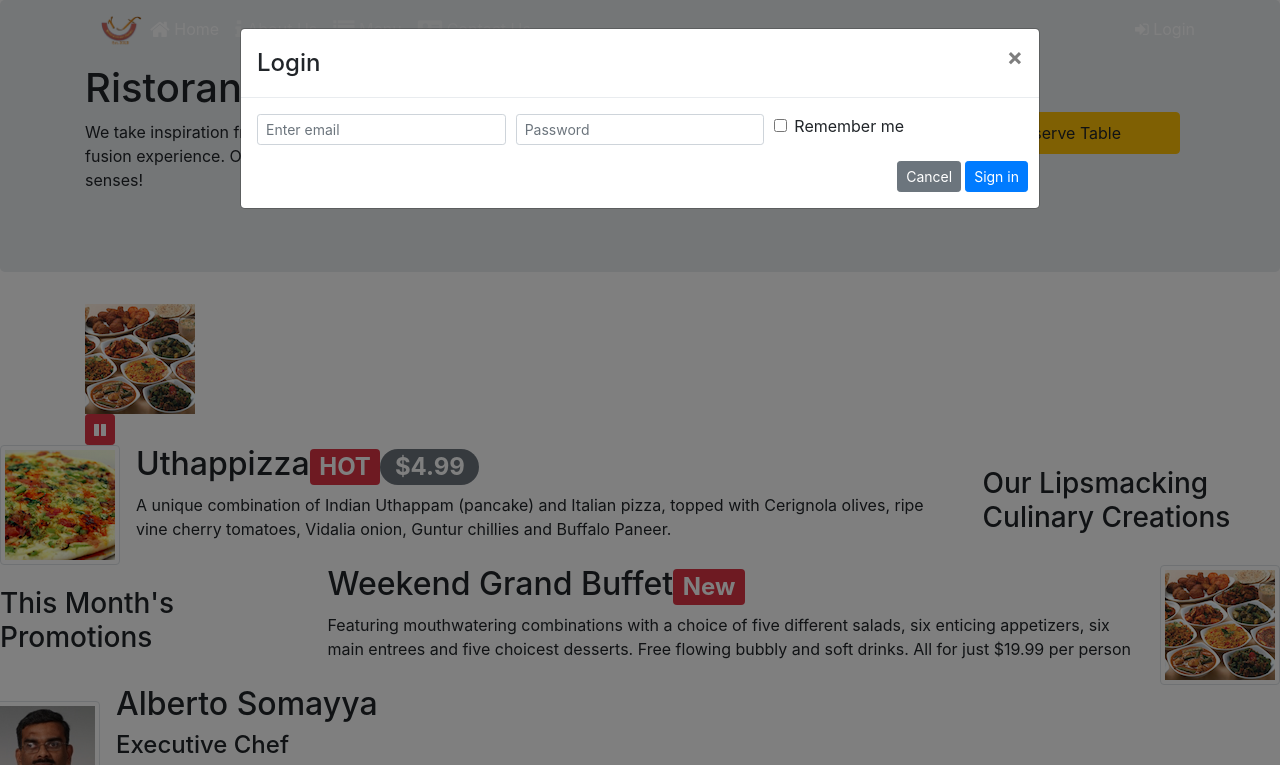
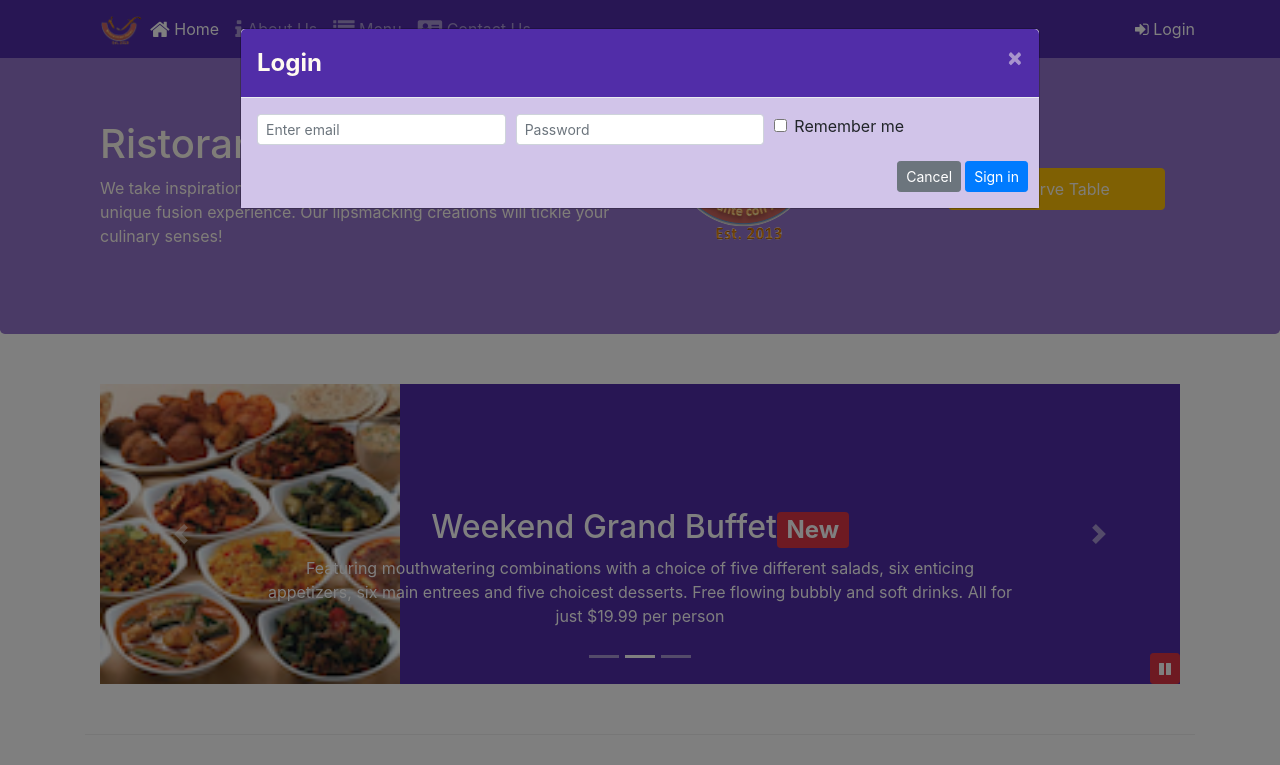
Before and after one commit to chalkoslowakya/conFusion, a website: page index.html in a window 1280 px wide. Both pictures are taken after a click on the link "Login". Shown: the top 765 px of the page. Drawn offline with nearby package versions, Linux system fonts and the light colour scheme; files that its build step writes are made by us from their sources.

Commit message:
Assignment 4

```diff
--- a/css/style.less
+++ b/css/style.less
@@ -0,0 +1,75 @@
+@lt-gray: #ddd;
+@background-dark: #512DA8;
+@background-light: #9575CD;
+@background-pale: #D1C4E9;
+
+// Height variables
+@carousel-item-height: 300px;
+
+.zero-margin (@pad-up-dn: 0px, @pad-left-right: 0px) {
+	margin:0px auto;
+	padding: @pad-up-dn @pad-left-right;
+}
+
+.row-header{
+    .zero-margin();
+}
+
+.row-content {
+    .zero-margin(50px,0px);
+    border-bottom: 1px ridge;
+    min-height:400px;
+}
+
+.footer{
+    background-color: @background-pale;
+    .zero-margin(20px, 0px);
+}
+
+.jumbotron {
+    .zero-margin(70px,30px);
+    background: @background-light ;
+    color:floralwhite;
+}
+
+address{
+    font-size:80%;
+    margin:0px;
+    color:#0f0f0f;
+}
+
+body{
+    padding:50px 0px 0px 0px;
+    z-index:0;
+}
+
+.navbar-dark {
+     background-color: @background-dark;
+}
+
+.tab-content {
+    border-left: 1px solid @lt-gray;
+    border-right: 1px solid @lt-gray;
+    border-bottom: 1px solid @lt-gray;
+    padding: 10px;
+}
+
+.carousel {
+    background:@background-dark;
+
+    .carousel-item {
+        height: @carousel-item-height;
+        img {
+            position: absolute;
+            top: 0;
+            left: 0;
+            min-height: 300px;
+        }
+    }
+}
+
+#carouselButton {
+    right:0px;
+    position: absolute;
+    bottom: 0px;
+}
--- /dev/null
+++ b/css/style.scss
@@ -0,0 +1,88 @@
+$lt-gray: #ddd;
+$background-dark: #512DA8;
+$background-light: #9575CD;
+$background-pale: #D1C4E9;
+
+// Height variables
+$carousel-item-height: 300px;
+
+@mixin zero-margin($pad-up-dn, $pad-left-right) {
+	margin:0px auto;
+	padding: $pad-up-dn $pad-left-right;
+}
+
+.row-header{
+    @include zero-margin(0px,0px);
+}
+
+.row-content {
+    @include zero-margin(50px,0px);
+    border-bottom: 1px ridge;
+    min-height:400px;
+}
+
+.footer{
+    background-color: $background-pale;
+    @include zero-margin(20px, 0px);
+}
+
+.jumbotron {
+    @include zero-margin(70px,30px);
+    background: $background-light ;
+    color:floralwhite;
+}
+
+address{
+    font-size:80%;
+    margin:0px;
+    color:#0f0f0f;
+}
+
+body{
+    padding:50px 0px 0px 0px;
+    z-index:0;
+}
+
+.navbar-dark {
+     background-color: $background-dark;
+}
+
+.tab-content {
+    border-left: 1px solid $lt-gray;
+    border-right: 1px solid $lt-gray;
+    border-bottom: 1px solid $lt-gray;
+    padding: 10px;
+}
+
+.carousel {
+    background:$background-dark;
+
+    .carousel-item {
+        height: $carousel-item-height;
+        img {
+            position: absolute;
+            top: 0;
+            left: 0;
+            min-height: 300px;
+        }
+    }
+}
+
+#carouselButton {
+    right:0px;
+    position: absolute;
+    bottom: 0px;
+}
+
+.modal-header{
+background-color: $background-dark;
+color: floralwhite;
+
+ button{
+     color: floralwhite;
+ }
+}
+
+.modal-body{
+    background-color:$background-pale;
+}
--- a/index.html
+++ b/index.html
@@ -36,8 +36,8 @@
                 <li class="nav-item"><a class="nav-link" href="./contactus.html"><span class="fa fa-address-card fa-lg"></span> Contact Us</a></li>
             </ul>
             <span class="navbar-text">
-                <a data-toggle="modal" data-target="#loginModal">
-                <span class="fa fa-sign-in"></span> Login</a>
+                <!-- data-toggle="modal" data-target="#loginModal">-->
+               <a  id="log"> <span class="fa fa-sign-in"></span> Login</a>
             </span>
             </div>
         </div>
@@ -47,7 +47,7 @@
         <div class="modal-dialog modal-lg" role="content">
             <div class="modal-content">
                 <div class="modal-header">
-                    <h4 class="modal-title">Login </h4>
+                    <h4 class="modal-title"><strong>Login</strong> </h4>
                     <button type="button" class="close" data-dismiss="modal">&times;</button>
                 </div>
                 <div class="modal-body">
@@ -83,7 +83,7 @@
             <div class="modal-dialog modal-lg" role="content">
                  <div class="modal-content">
                     <div class="modal-header">
-                        <h3 class="modal-title">Reserve a Table </h3>
+                        <h3 class="modal-title"> <strong> Reserve a Table</strong> </h3>
                         <button type="button" class="close" data-dismiss="modal">&times;</button>
                     </div>
                     <div class="modal-body">
@@ -121,11 +121,12 @@
                                         </div>
                                 </div>
 
-                            </div>
+
                             <div class="form-group row offset-2">
                                 <button type="button" class="btn btn-secondary btn-sm col-2" data-dismiss="modal">Cancel</button>
                                 <button type="submit" class="btn btn-primary btn-sm col-2">Reserve</button>
                             </div>
+                        </div>
                         </form>
                     </div>
                 </div>
@@ -146,7 +147,7 @@
                  </div>
                  <div class="col-12 col-sm-3">
                         <div class="col-12 col-sm justify-content-center mt-5">
-                            <a role="button" class="btn btn-block nav-link btn-warning" data-toggle="modal" data-target="#reserveModal">Reserve Table</a>
+                            <a role="button"  id="frm" class="btn btn-block nav-link btn-warning" >Reserve Table</a>
                            <!-- data-toggle="tooltip" data-html="true"  title="Or Call us at  <br><strong>+852 12345678</strong>"
                             data-placement="bottom" href="#reserve-card">Reserve Table</a>-->
                         </div>
@@ -393,7 +394,20 @@ $(document).ready(function(){
             });
 })
 
+$("#frm").click(function(){
+            $("#reserveModal").modal('show');
+   })
+
+
+
+
+
+        $("#log").click(function(){
+            $('#loginModal').modal('show');
+        })
 </script>
+
+
 
 <!--<script>
     $(document).ready(function(){
--- a/package.json
+++ b/package.json
@@ -6,12 +6,14 @@
   "scripts": {
     "start": "npm run lite",
     "test": "echo \"Error: no test specified\" && exit 1",
-    "lite": "lite-server"
+    "lite": "lite-server",
+    "scss": "node-sass -o css/ css/"
   },
   "author": "",
   "license": "ISC",
   "devDependencies": {
-    "lite-server": "^2.3.0"
+    "lite-server": "^2.3.0",
+    "node-sass": "^4.9.3"
   },
   "dependencies": {
     "bootstrap": "^4.0.0",
```
Also changed, not shown: css/style.css (added), 1 other file.
